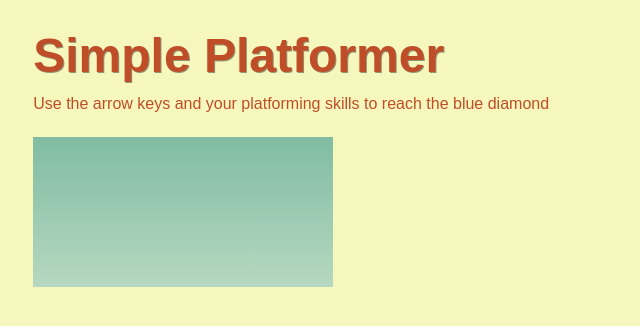
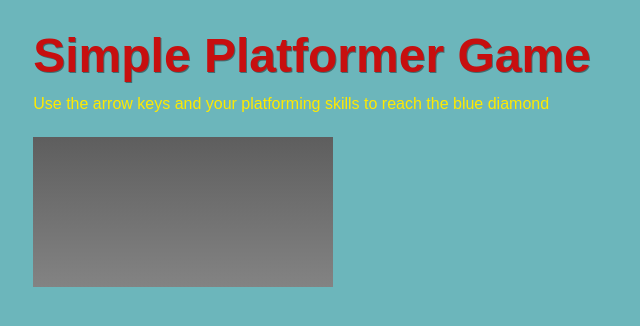
Before and after one commit to Sushan8-1/Paltform, a plain HTML site: page index.html in a window 1280 px wide. Shown: the whole page, without its empty margins (0-640 px from the left). Drawn offline with Linux system fonts and the light colour scheme.

Commit message:
CSS changes

```diff
--- a/index.html
+++ b/index.html
@@ -3,14 +3,13 @@
 <head>
   <meta charset="UTF-8">
   <meta name="viewport" content="width=device-width, initial-scale=1.0">
-  <title>Platform game</title>
+  <title>Platform Game</title>
   <link rel="stylesheet" href="style.css">
 </head>
 <body>
-  <div><h1>Simple Platformer</h1>
+  <div><h1>Simple Platformer Game</h1>
   <p>Use the arrow keys and your platforming skills to reach the blue diamond</p></div>
   <canvas id="canvas">
-
   </canvas>
   <script src="script.js"></script>
 </body>
--- a/script.js
+++ b/script.js
@@ -24,3 +24,12 @@ var canvas = document.getElementById("canvas"),
     gravity = 0.4,
     boxes = 0.4,
     powerup = [];
+
+powerup.push({
+  x: 810,
+  y: 250,
+  width: 20,
+  height: 20,
+  color: '#BF4D28',
+  effect: 'shrink',
+});
--- a/style.css
+++ b/style.css
@@ -1,11 +1,11 @@
 @import url('https://fonts.googleapis.com/css?family=Pacifico');
 
 body{
-  background: #F6F7BD;
+  background: rgb(108, 182, 187);
 }
 
 h1{
-  color: #BF4D28;
+  color: #c70f0f;
   font-size: 3em;
   line-height: 1em;
   margin-bottom: 15px;
@@ -18,7 +18,7 @@ p{
 }
 
 div{
-  color: #BF4D28;
+  color: #ffea00;
   font-family: sans-serif;
   line-height: 10px;
   margin: 2%;
@@ -26,5 +26,5 @@ div{
 
 #canvas{
   margin-left: 2%;
-  background: linear-gradient(#80BCA3, #B6D8C0);
+  background: linear-gradient(#5e5e5e, #838383);
 }
```
